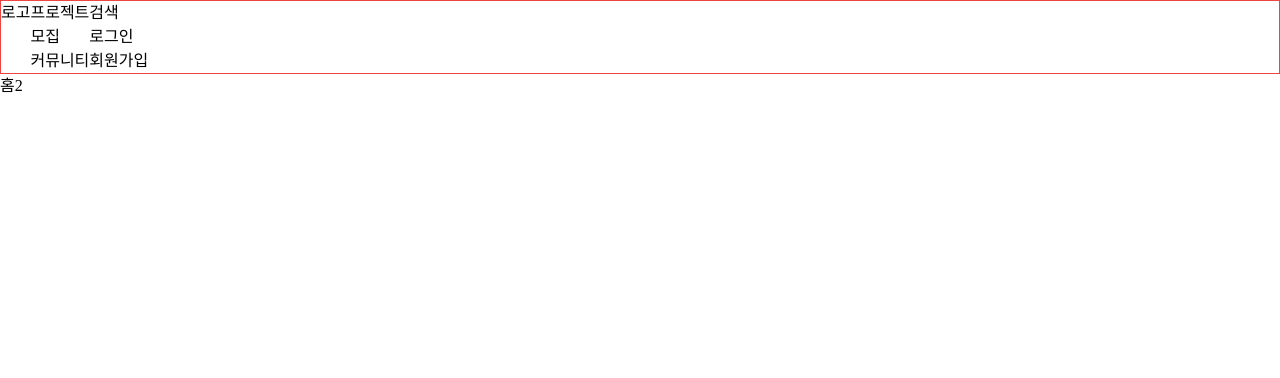
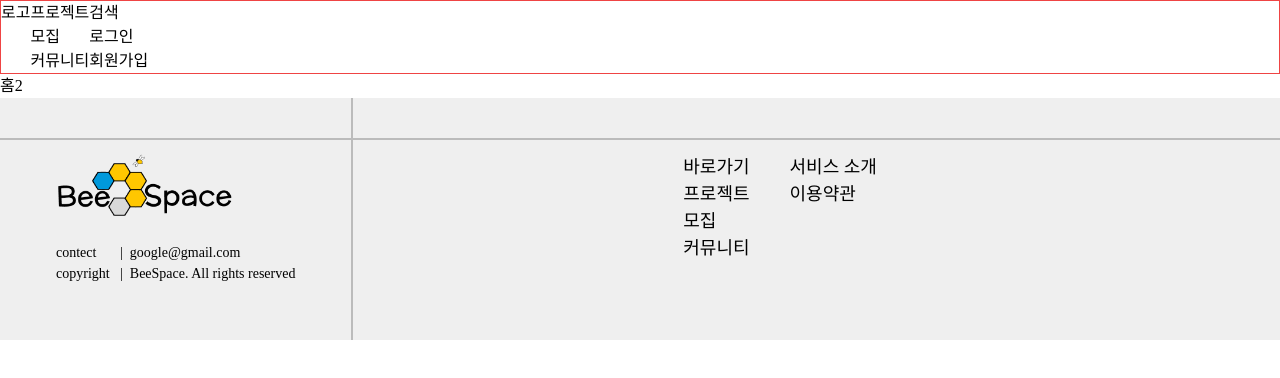
Before and after one commit to springhana/CreaviSpace-FrontEnd, a Next.js app: page / in a window 1280 px wide. Shown: the top 378 px of the page. Built offline with nearby package versions, Linux system fonts and the light colour scheme; a web font is replaced by a local one.

Commit message:
✨feat:  footer 컴포넌트 생성

```diff
--- /dev/null
+++ b/src/components/Footer.tsx
@@ -0,0 +1,69 @@
+import Image from 'next/image';
+import Link from 'next/link';
+import { useRouter } from 'next/router';
+
+export default function Footer() {
+  const router = useRouter();
+  const pathname = router.pathname.split('/')[1];
+
+  // 채팅창 또는 관리자 페이지 Footer null
+  if (pathname === 'messenger' || pathname === 'manager') {
+    return null;
+  }
+
+  const info = [
+    { name: 'contect', detail: 'google@gmail.com' },
+    { name: 'copyright', detail: 'BeeSpace. All rights reserved' },
+  ];
+  const menu = [
+    { name: '프로젝트', link: '/#' },
+    { name: '모집', link: '/#' },
+    { name: '커뮤니티', link: '/#' },
+  ];
+  const service = [
+    { name: '서비스 소개', link: '/#' },
+    { name: '이용약관', link: '/#' },
+  ];
+
+  return (
+    <footer className="relative w-full bg-[#EFEFEF] flex">
+      <div className="w-1.5/6  border-r-2 border-[#BBBBBB] p-14">
+        <div className="absolute left-0 top-10 w-full border border-[#BBBBBB]" />
+        <Link href="/">
+          <Image
+            src={'/BS_Logo315x114.png'}
+            alt="logo"
+            width={186}
+            height={70}
+          />
+        </Link>
+        <ul className="text-bs_14 mt-5">
+          {info.map((item, index) => (
+            <li key={`info-${index}`} className="flex">
+              <div className="w-16 ">{item.name}</div>
+              |&nbsp;&nbsp;
+              {item.detail}
+            </li>
+          ))}
+        </ul>
+      </div>
+      <div className="w-4/6 flex justify-center gap-10 p-14 text-bs_18">
+        <ul>
+          <li>바로가기</li>
+          {menu.map((item, index) => (
+            <li key={`menu-${index}`}>
+              <Link href={item.link}>{item.name}</Link>
+            </li>
+          ))}
+        </ul>
+        <ul>
+          {service.map((item, index) => (
+            <li key={`service-${index}`}>
+              <Link href={item.link}>{item.name}</Link>
+            </li>
+          ))}
+        </ul>
+      </div>
+    </footer>
+  );
+}
--- a/src/pages/_app.tsx
+++ b/src/pages/_app.tsx
@@ -2,13 +2,15 @@ import '@/styles/globals.css';
 
 import { AppProps } from 'next/app';
 
+import Footer from '@/components/Footer';
 import Header from '@/components/Header';
 
 export default function App({ Component, pageProps }: AppProps) {
   return (
     <div>
-      <Header></Header>
+      <Header />
       <Component {...pageProps} />
+      <Footer />
     </div>
   );
 }
```
